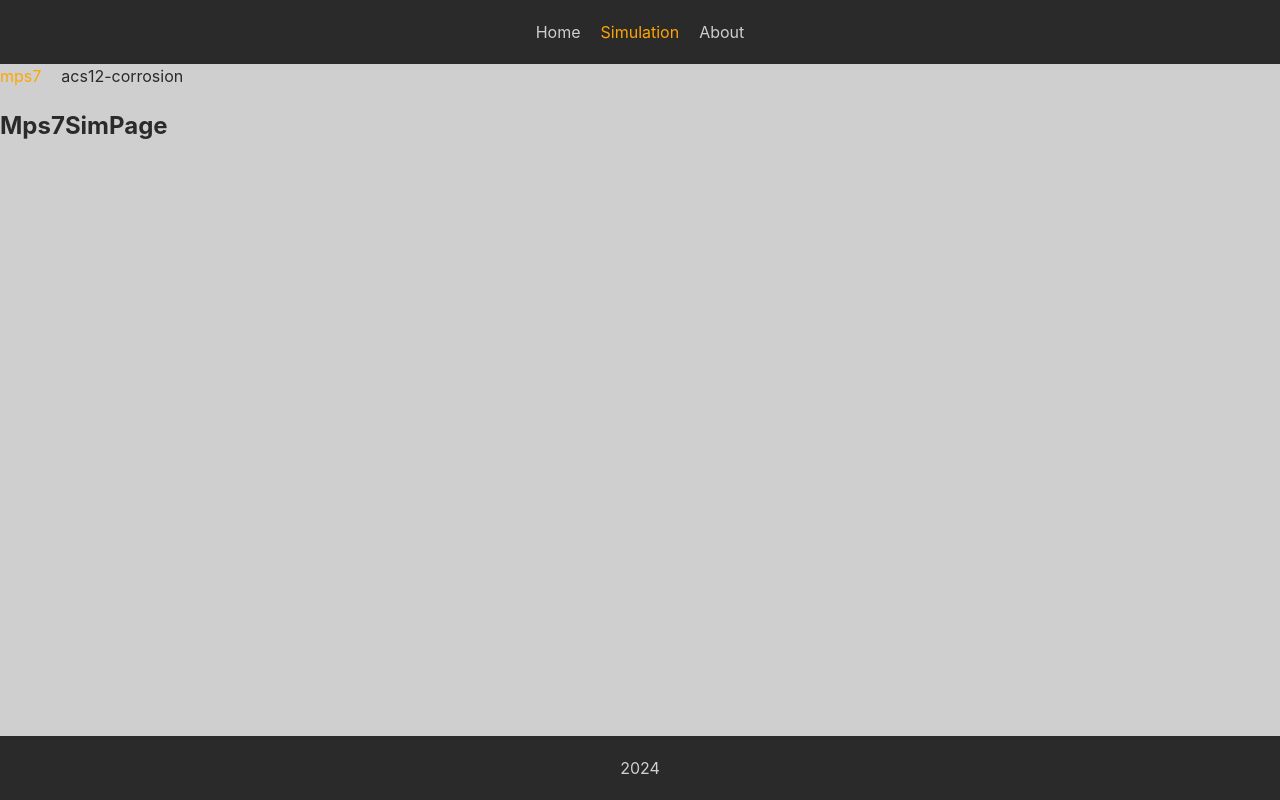
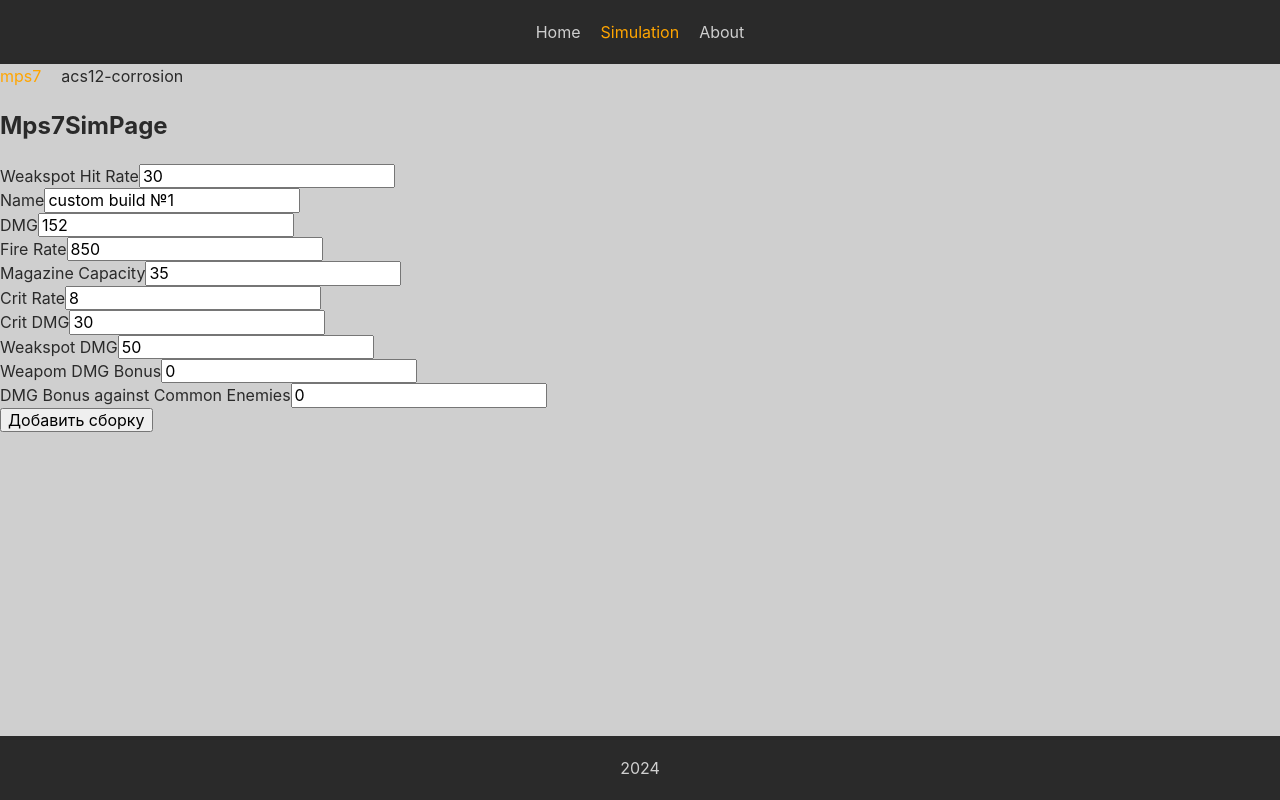
Before and after one commit to GinezisNWD/once-human-help, a React (Vite) app: page /simulation/mps7 in a window 1280 px wide. Built offline with nearby package versions, Linux system fonts and the light colour scheme.

Commit message:
feat: implement the functionality for Mps7Sim page

```diff
--- a/src/pages/simulation/Mps7SimPage.tsx
+++ b/src/pages/simulation/Mps7SimPage.tsx
@@ -1,7 +1,100 @@
-import React from 'react'
+import React, { useState } from 'react'
+import { IWeaponStats } from '../../models/IStats'
+import { useAppDispatch, useAppSelector } from '../../hooks/redux'
+import { simulationSlice } from '../../store/reducers/SimulationSlice'
+import { WeaponDpsCard } from '../../components/weapon-dps-card/WeaponDpsCard'
 
 export function Mps7SimPage() {
+  const { mps7 } = useAppSelector(state => state.simulationReducer.stats)
+  const { addMps7Stats } = simulationSlice.actions
+  const dispatch = useAppDispatch()
+  const initValues: IWeaponStats = {
+    id: Date.now(),
+    weakspotHitRate: 30,
+    name: 'custom build №1',
+    basicDamage: 152,
+    fireRate: 850,
+    magazineCapacity: 35,
+    critRate: 8,
+    critDamage: 30,
+    weakspotDamage: 50,
+    weaponDmgBonus: 0,
+    normalEnemiesDamage: 0,
+    damageResistance: 100,
+    simulations: []
+  }
+
+  const [values, setValues] = useState(initValues)
+
+
   return (
-    <h2>Mps7SimPage</h2>
+    <div>
+      <h2>Mps7SimPage</h2>
+      <form onSubmit={(event) => submitFormHandler(event)}>
+        <div style={{ display: 'flex', flexDirection: "column" }}>
+          <label>Weakspot Hit Rate
+            <input type="number" value={values.weakspotHitRate} onChange={(event) => changeHandler(event, `weakspotHitRate`)} />
+          </label>
+          <label>Name
+            <input type="text" value={values.name} onChange={(event) => changeHandler(event, `name`)} />
+          </label>
+          <label>DMG
+            <input type="number" value={values.basicDamage} onChange={(event) => changeHandler(event, `basicDamage`)} />
+          </label>
+          <label>Fire Rate
+            <input type="number" value={values.fireRate} onChange={(event) => changeHandler(event, `fireRate`)} />
+          </label>
+          <label>Magazine Capacity
+            <input type="number" value={values.magazineCapacity} onChange={(event) => changeHandler(event, `magazineCapacity`)} />
+          </label>
+          <label>Crit Rate
+            <input type="number" value={values.critRate} onChange={(event) => changeHandler(event, `critRate`)} />
+          </label>
+          <label>Crit DMG
+            <input type="number" value={values.critDamage} onChange={(event) => changeHandler(event, `critDamage`)} />
+          </label>
+          <label>Weakspot DMG
+            <input type="number" value={values.weakspotDamage} onChange={(event) => changeHandler(event, `weakspotDamage`)} />
+          </label>
+          <label>Weapom DMG Bonus
+            <input type="number" value={values.weaponDmgBonus} onChange={(event) => changeHandler(event, `weaponDmgBonus`)} />
+          </label>
+          <label>DMG Bonus against Common Enemies
+            <input type="number" value={values.normalEnemiesDamage} onChange={(event) => changeHandler(event, `normalEnemiesDamage`)} />
+          </label>
+        </div>
+
+        <button type='submit'>Добавить сборку</button>
+      </form>
+
+      <div style={{ display: 'flex', flexWrap: 'wrap' }}>
+        {mps7.map(stats => <WeaponDpsCard stats={stats} key={stats.id} />)}
+      </div>
+    </div>
   )
+
+
+  function changeHandler(event: React.ChangeEvent<HTMLInputElement>, value: string) {
+    const newValue = event.target.value
+
+    if (value === 'name') {
+      setValues({ ...values, [value]: newValue })
+      return
+    }
+
+    const floatValue = parseFloat(newValue)
+
+    if (isNaN(floatValue)) {
+      setValues({ ...values, [value]: '' })
+      return
+    }
+
+    setValues({ ...values, [value]: floatValue })
+  }
+
+  function submitFormHandler(event: React.FormEvent<HTMLFormElement>) {
+    setValues({ ...values, id: Date.now() })
+    event.preventDefault()
+    dispatch(addMps7Stats(values))
+  }
 }
--- a/src/store/reducers/simulationSlice.ts
+++ b/src/store/reducers/simulationSlice.ts
@@ -1,19 +1,33 @@
-import { createSlice } from "@reduxjs/toolkit"
-import { IElementalStats } from "../../models/IStats"
+import { createSlice, PayloadAction } from "@reduxjs/toolkit"
+import { IWeaponStats, IElementalStats } from "../../models/IStats"
 
 interface SimulationState {
-  stats: IElementalStats[]
+  stats: {
+    mps7: IWeaponStats[],
+    acs12corruption: IElementalStats[]
+  }
 }
 
 const initialState: SimulationState = {
-  stats: []
+  stats: {
+    mps7: [],
+    acs12corruption: [],
+  }
 }
 
 
 export const simulationSlice = createSlice({
   name: 'stats',
   initialState,
-  reducers: {},
+  reducers: {
+    addMps7Stats(state, action: PayloadAction<IWeaponStats>) {
+      state.stats.mps7.push(action.payload)
+    },
+    addMps7Simulation(state, action: PayloadAction<{ id: number, value: string }>,) {
+      const item = state.stats.mps7.find(elem => elem.id === action.payload.id)
+      item?.simulations.push(action.payload.value)
+    },
+  },
 })
 
 export default simulationSlice.reducer;
--- /dev/null
+++ b/src/utils/simulation.ts
@@ -0,0 +1,67 @@
+import { IWeaponStats } from "../models/IStats";
+
+export function isCrit(critRate: number) {
+  return critRate >= Math.random() * 100
+}
+
+export function isWeakspot(weakspotHitRate: number) {
+  return weakspotHitRate >= Math.random() * 100
+}
+
+export function getDamagePerShot(stats: IWeaponStats, isCrit: boolean, isWeakspot: boolean) {
+  const additionalCritDMG = stats.basicDamage * stats.critDamage / 100
+  const additionalWeakspotDMG = stats.basicDamage * stats.weakspotDamage / 100
+  const multiplierWeaponDmgBonus = (stats.weaponDmgBonus + 100) / 100
+  const multiplierNormalEnemiesDamage = (stats.normalEnemiesDamage + 100) / 100
+  const multiplierDamageResistance = stats.damageResistance / 100
+  let damagePerShot: number
+
+  if (isCrit && isWeakspot) {
+    damagePerShot = (stats.basicDamage + additionalCritDMG + additionalWeakspotDMG)
+      * multiplierWeaponDmgBonus
+      * multiplierNormalEnemiesDamage
+      * multiplierDamageResistance
+
+    return Math.round(damagePerShot)
+  } else if (isCrit) {
+    damagePerShot = (stats.basicDamage + additionalCritDMG)
+      * multiplierWeaponDmgBonus
+      * multiplierNormalEnemiesDamage
+      * multiplierDamageResistance
+
+    return Math.round(damagePerShot)
+  } else if (isWeakspot) {
+    damagePerShot = (stats.basicDamage + additionalWeakspotDMG)
+      * multiplierWeaponDmgBonus
+      * multiplierNormalEnemiesDamage
+      * multiplierDamageResistance
+
+    return Math.round(damagePerShot)
+  } else {
+    damagePerShot = stats.basicDamage
+      * multiplierWeaponDmgBonus
+      * multiplierNormalEnemiesDamage
+      * multiplierDamageResistance
+
+    return Math.round(damagePerShot)
+  }
+}
+
+export function getMps7Dps(stats: IWeaponStats) {
+  const copyStats = structuredClone(stats)
+  const detailedDpsCheck = []
+
+  for (let i = 0; i < copyStats.magazineCapacity; i++) {
+    const shot = {
+      damage: 0,
+      isCrit: isCrit(copyStats.critRate),
+      isWeakspot: isWeakspot(copyStats.weakspotHitRate)
+    }
+    shot.damage = getDamagePerShot(copyStats, shot.isCrit, shot.isWeakspot)
+    detailedDpsCheck.push(shot)
+  }
+
+  const totalDamage = detailedDpsCheck.reduce((acc, elem) => acc + elem.damage, 0)
+
+  return { totalDamage, detailedDpsCheck }
+}
```
